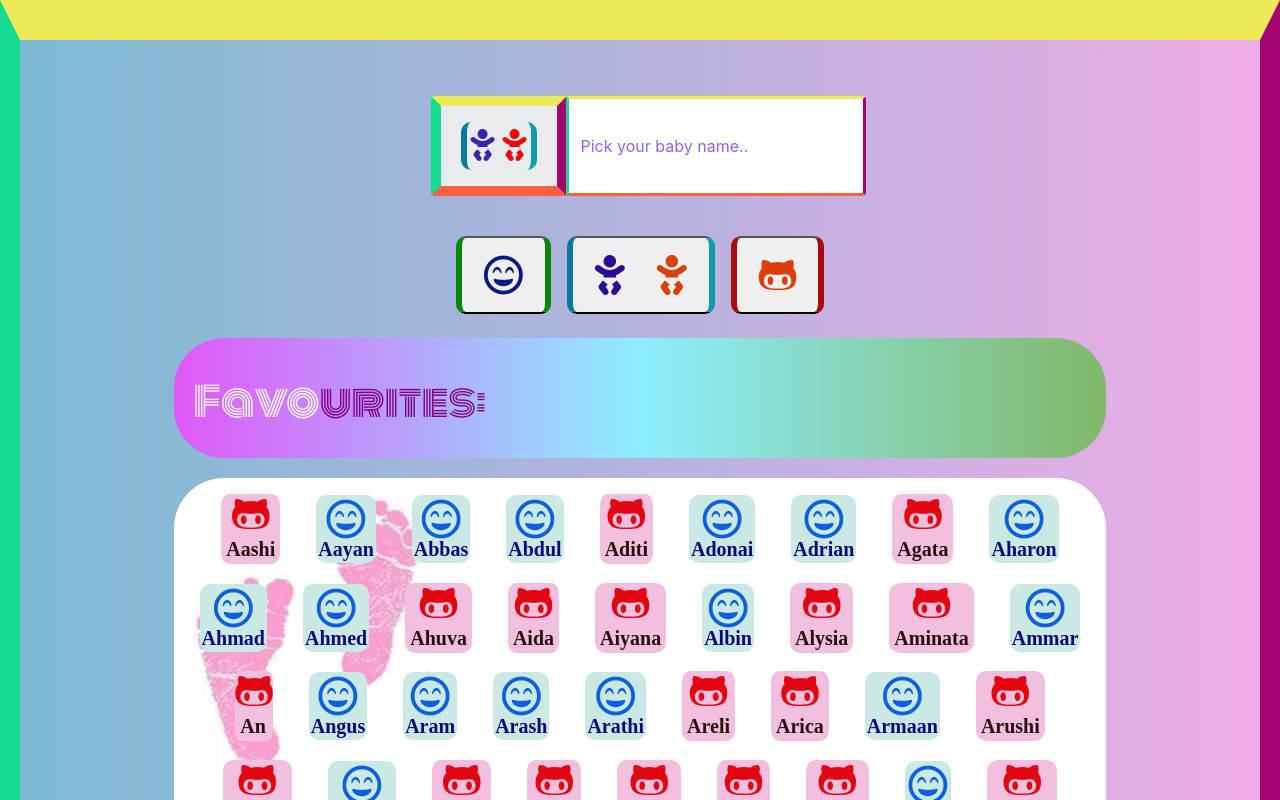
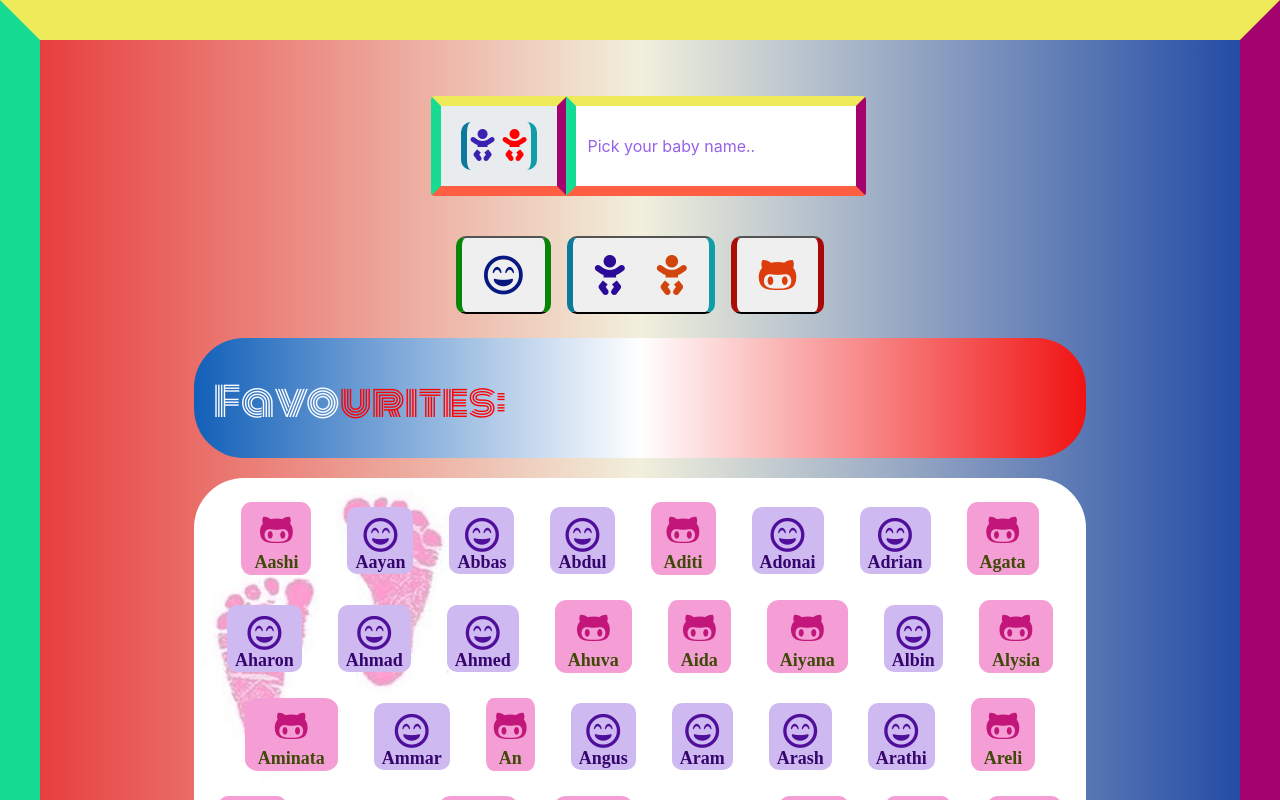
Before and after one commit to ellietms/Baby-names-react, a React (Create React App) app: page / in a window 1280 px wide. Shown: the top 800 px of the page. Built offline with nearby package versions, Linux system fonts and the light colour scheme.

Commit message:
add changes

```diff
--- a/src/App.css
+++ b/src/App.css
@@ -12,12 +12,12 @@ h1{
   display: flex;
   flex-direction: column;
   border: 20px solid;
-  border-top: 40px solid;
+  border: 40px solid;
   border-left-color: #16DB93;
   border-right-color: #A4036F;
   border-top-color: #EFEA5A;
   border-bottom-color: #FE5E41;
-  background-image: linear-gradient(to right,rgb(124, 186, 211), rgb(238, 172, 232));
+  background-image: linear-gradient(to right,rgb(231, 63, 63), rgb(241, 240, 220), rgb(35, 76, 165));
   background-repeat:repeat-y;
   background-size: cover;
   background-position: left;
@@ -47,7 +47,7 @@ h1{
 .formControl {
   background-color: white;
   background-clip: padding-box;
-  border: 3px solid;
+  border: 10px solid;
   border-left-color: #16DB93;
   border-right-color: #A4036F;
   border-top-color: #EFEA5A;
@@ -55,10 +55,18 @@ h1{
   height:100px;
   width: 100%;
   padding: auto;
-
 }
 .form-control::-webkit-input-placeholder {
   color: rgb(150, 98, 233);
+}
+.favoriteContainer{
+  display: flex;
+  flex-wrap: wrap;
+  padding-top: 1rem;
+  margin-bottom: 20px;
+  border-radius: 50px;
+  background-image: linear-gradient(to right,rgb(18, 96, 185),white,rgb(241, 19, 19));
+  ;
 }
 .buttonContainer{
   display: flex;
@@ -68,7 +76,6 @@ h1{
   display: flex;
   justify-self: flex-start;
   padding-left: 0px;
-  background-image: linear-gradient(to right,#EFEA5A);
   border-radius: 50px;
   font-family: 'Monoton', cursive;
   height: fit-content;
@@ -88,31 +95,68 @@ h1{
   margin-bottom: 10px;
   border-radius: 50px;
   margin: auto;
-}
-
-.favoriteContainer{
-  display: flex;
-  flex-wrap: wrap;
-  padding-top: 1rem;
   margin-bottom: 20px;
-  border-radius: 50px;
-  background-image: linear-gradient(to right,rgb(224, 88, 248),rgb(141, 238, 255), rgb(129, 184, 104));
-  ;
 }
 
 .boy{
-  font-size:40px;
-  color:rgb(12, 96, 223);
-  background-color: rgb(203, 233, 228);
+  font-size:35px;
+  color:rgb(80, 15, 155);
+  background-color: rgb(207, 185, 241);
   margin-bottom: 2%;
   border-radius: 10px;
-  padding: 4px 2px;
+  padding: 4px 3px;
   cursor: pointer;
+  padding-top:10px;
 }
 .boy:hover{
   transform: scale(1.10);
   box-shadow: 0px 8px 16px 0px rgba(0,0,0,0.2);
 }
+.boy-name{
+  font-size:18px;
+  display:flex;
+  color: rgb(53, 5, 109);
+  text-align: center;
+  font-weight: bolder;
+}
+.girl-name{
+  font-size:18px;
+  display:flex;
+  color:rgb(63, 73, 7);
+  font-weight: bolder;
+  padding: 5px 5px;
+}
+.cat{
+  font-size:35px;
+  color:rgb(194, 22, 122);
+  background-color: rgb(245, 158, 213);
+  border-radius: 15%;
+  padding-top:10px;
+  cursor: pointer;
+}
+.cat:hover{
+  transform: scale(1.10);
+  box-shadow: 0px 8px 16px 0px rgba(0,0,0,0.2);
+}
+
+.ellie-name{
+  font-size:20px;
+  display:flex;
+  color:rgb(12, 112, 50);
+  font-weight: bolder;
+}
+
+.ellie{
+  font-size:40px;
+  color:rgb(9, 100, 80);
+  cursor: pointer;
+}
+
+.ellie:hover{
+  transform: scale(1.50);
+  box-shadow: 0px 8px 16px 0px rgba(0,0,0,0.2);
+}
+
 .girl-top{
   color: rgb(221, 61, 12);
   cursor: pointer;
@@ -150,50 +194,6 @@ h1{
   color: rgb(209, 68, 12);
   cursor: pointer;
   font-size: 40px;
-}
-.boy-name{
-  font-size:20px;
-  display:flex;
-  color: rgb(10, 8, 124);
-  text-align: center;
-  font-weight: bolder;
-}
-.girl-name{
-  font-size:20px;
-  display:flex;
-  color:rgb(39, 15, 9);
-  font-weight: bolder;
-  padding: 5px 5px;
-}
-.cat{
-  font-size:40px;
-  color:rgb(226, 6, 17);
-  background-color: rgb(242, 191, 223);
-  border-radius: 15%;
-  margin-bottom: 2%;
-  cursor: pointer;
-}
-.cat:hover{
-  transform: scale(1.10);
-  box-shadow: 0px 8px 16px 0px rgba(0,0,0,0.2);
-}
-
-.ellie-name{
-  font-size:20px;
-  display:flex;
-  color:rgb(12, 112, 50);
-  font-weight: bolder;
-}
-
-.ellie{
-  font-size:40px;
-  color:rgb(9, 100, 80);
-  cursor: pointer;
-}
-
-.ellie:hover{
-  transform: scale(1.50);
-  box-shadow: 0px 8px 16px 0px rgba(0,0,0,0.2);
 }
 
 
--- a/src/components/BabyName.js
+++ b/src/components/BabyName.js
@@ -8,7 +8,7 @@ const BabyName = ({element,handleNameClick,}) => {
               <span id={element.id}
                className="container"
                onClick ={() => {handleNameClick(element)}}>
-                <i className="fab fa-github-alt cat">
+                <i className="fab fa-github-alt cat pl-2  pr-2 my-2">
                   <span className="girl-name">{element.name}</span>
                 </i>
               </span>
@@ -19,7 +19,7 @@ const BabyName = ({element,handleNameClick,}) => {
                 <span  id={element.id}
                 className="container"
                 onClick ={() => {handleNameClick(element)}}>
-                  <i className="fab fa-github-alt ellie">
+                  <i className="fab fa-github-alt ellie pl-2  pr-2 ">
                     <span className="ellie-name">{element.name}</span>
                   </i>
                 </span>
@@ -30,7 +30,7 @@ const BabyName = ({element,handleNameClick,}) => {
               <span  id={element.id}
               className="container"
                onClick ={() => {handleNameClick(element)}}>
-                <i className="far fa-grin-beam boy">
+                <i className="far fa-grin-beam boy pl-2  pr-2">
                   <span className="boy-name">{element.name}</span>
                 </i>
               </span>
--- a/src/components/Favourites.js
+++ b/src/components/Favourites.js
@@ -3,7 +3,7 @@ import React from 'react';
 const Favourites = ({filterNames,handleFilterClick}) => {
     return(
       <div className="favoriteContainer">
-      <h1 className="favourites p-2 mx-2"><p className="mt-3 ml-1 d-flex " style={{color:'#fff'}}>Favo</p><p className="mt-3 mr-1 favorites" style={{color:"purple"}} >urites: </p></h1>
+      <h1 className="favourites p-2 mx-2"><p className="mt-3 ml-1 d-flex " style={{color:'#fff'}}>Favo</p><p className="mt-3 mr-1 favorites" style={{color:"red"}} >urites: </p></h1>
        {filterNames.sort((a, b) => (a.name > b.name ? 1 : -1)).map((element,index) => {
           if (element.sex === "f") {
             return (
```
